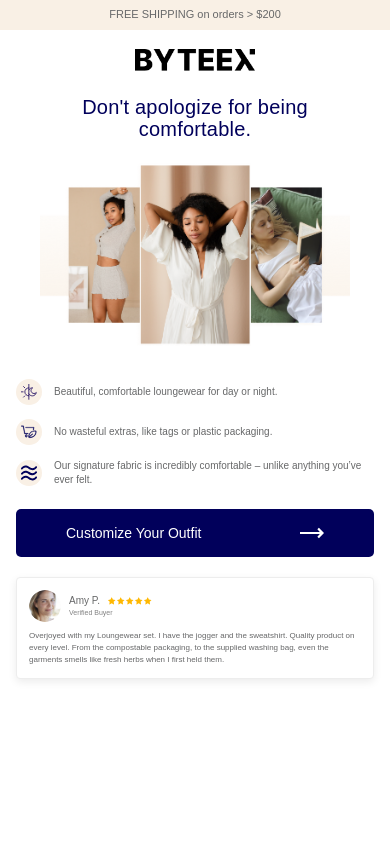
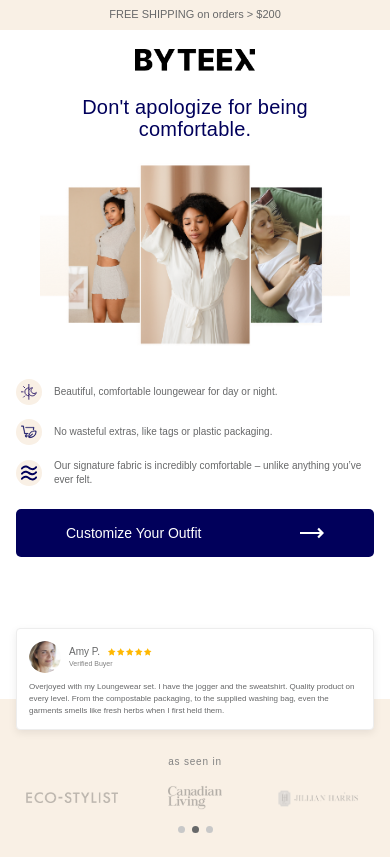
Before and after one commit to IhorKuzmenko/byteex-test-page, a Next.js app: page / in a window 390 px wide. Built offline with nearby package versions, Linux system fonts and the light colour scheme.

Commit message:
feat: add responsive as seen in section

```diff
--- a/app/page.tsx
+++ b/app/page.tsx
@@ -1,11 +1,13 @@
-import Header from "@/components/Header/Header";
-import Hero from "@/components/Hero/Hero";
+import AsSeenIn from '@/components/AsSeenIn/AsSeenIn';
+import Header from '@/components/Header/Header';
+import Hero from '@/components/Hero/Hero';
 
 export default function Home() {
   return (
     <main>
       <Header />
       <Hero />
+      <AsSeenIn />
     </main>
   );
 }
--- /dev/null
+++ b/components/AsSeenIn/AsSeenIn.module.css
@@ -0,0 +1,128 @@
+.section {
+  width: 100%;
+  background-color: var(--color-cream);
+}
+
+.container {
+  padding-top: 68px;
+  padding-bottom: 34px;
+}
+
+.title {
+  margin-bottom: 22px;
+
+  font-size: 12px;
+  font-weight: 400;
+  line-height: 1;
+  letter-spacing: 0.08em;
+  text-align: center;
+
+  color: var(--color-gray-light);
+}
+
+.logos {
+  display: grid;
+  grid-template-columns: repeat(5, minmax(0, 1fr));
+  align-items: center;
+  gap: 40px;
+}
+
+.logoItem {
+  display: flex;
+  align-items: center;
+  justify-content: center;
+
+  min-width: 0;
+}
+
+.logo {
+  display: block;
+
+  width: 100%;
+  max-width: 125px;
+  max-height: 32px;
+
+  object-fit: contain;
+}
+
+.pagination {
+  display: none;
+}
+
+/* =========================
+   Tablet
+========================= */
+
+@media screen and (max-width: 1023px) {
+  .logos {
+    gap: 22px;
+  }
+
+  .logo {
+    max-width: 125px;
+    max-height: 34px;
+  }
+}
+
+/* =========================
+   Mobile
+========================= */
+
+@media screen and (max-width: 767px) {
+  .container {
+    padding-top: 58px;
+    padding-bottom: 24px;
+  }
+
+  .title {
+    margin-bottom: 18px;
+
+    font-size: 10px;
+    font-weight: 400;
+    line-height: 1;
+    letter-spacing: 0.08em;
+    text-align: center;
+
+    color: var(--color-gray-light);
+  }
+
+  .logos {
+    grid-template-columns: repeat(3, minmax(0, 1fr));
+    gap: 12px;
+  }
+
+  .mobileHidden {
+    display: none;
+  }
+
+  .logo {
+    width: 100%;
+    max-width: 92px;
+    max-height: 25px;
+
+    object-fit: contain;
+  }
+
+  .pagination {
+    display: flex;
+    align-items: center;
+    justify-content: center;
+    gap: 7px;
+
+    margin-top: 16px;
+  }
+
+  .pagination span {
+    display: block;
+
+    width: 7px;
+    height: 7px;
+
+    background-color: #c8c8c8;
+    border-radius: 50%;
+  }
+
+  .pagination .activeDot {
+    background-color: var(--color-gray);
+  }
+}
--- /dev/null
+++ b/components/AsSeenIn/AsSeenIn.tsx
@@ -0,0 +1,63 @@
+import Image from 'next/image';
+
+import styles from './AsSeenIn.module.css';
+
+const logos = [
+  {
+    src: '/images/Artboard3_1.png',
+    alt: 'Eco-Stylist',
+  },
+  {
+    src: '/images/Artboard6_1.png',
+    alt: 'Canadian Living',
+  },
+  {
+    src: '/images/Artboard4_1.png',
+    alt: 'Jillian Harris',
+  },
+  {
+    src: '/images/Artboard2_1.png',
+    alt: 'The Eco Hub',
+  },
+  {
+    src: '/images/Artboard5_1.png',
+    alt: 'TrendHunter',
+  },
+];
+
+const AsSeenIn = () => {
+  return (
+    <section className={styles.section}>
+      <div className={`container ${styles.container}`}>
+        <p className={styles.title}>as seen in</p>
+
+        <div className={styles.logos}>
+          {logos.map((logo, index) => (
+            <div
+              className={`${styles.logoItem} ${
+                index > 2 ? styles.mobileHidden : ''
+              }`}
+              key={logo.src}
+            >
+              <Image
+                className={styles.logo}
+                src={logo.src}
+                alt={logo.alt}
+                width={190}
+                height={60}
+              />
+            </div>
+          ))}
+        </div>
+
+        <div className={styles.pagination} aria-hidden="true">
+          <span />
+          <span className={styles.activeDot} />
+          <span />
+        </div>
+      </div>
+    </section>
+  );
+};
+
+export default AsSeenIn;
--- /dev/null
+++ b/components/Benefits/Benefits.module.css
@@ -0,0 +1,63 @@
+import Image from 'next/image';
+
+import styles from './AsSeenIn.module.css';
+
+const logos = [
+  {
+    src: '/images/Artboard3_1.png',
+    alt: 'Eco-Stylist',
+  },
+  {
+    src: '/images/Artboard6_1.png',
+    alt: 'Canadian Living',
+  },
+  {
+    src: '/images/Artboard4_1.png',
+    alt: 'Jillian Harris',
+  },
+  {
+    src: '/images/Artboard2_1.png',
+    alt: 'The Eco Hub',
+  },
+  {
+    src: '/images/Artboard5_1.png',
+    alt: 'TrendHunter',
+  },
+];
+
+const AsSeenIn = () => {
+  return (
+    <section className={styles.section}>
+      <div className={`container ${styles.container}`}>
+        <p className={styles.title}>as seen in</p>
+
+        <div className={styles.logos}>
+          {logos.map((logo, index) => (
+            <div
+              className={`${styles.logoItem} ${
+                index > 2 ? styles.mobileHidden : ''
+              }`}
+              key={logo.src}
+            >
+              <Image
+                className={styles.logo}
+                src={logo.src}
+                alt={logo.alt}
+                width={190}
+                height={60}
+              />
+            </div>
+          ))}
+        </div>
+
+        <div className={styles.pagination} aria-hidden="true">
+          <span />
+          <span className={styles.activeDot} />
+          <span />
+        </div>
+      </div>
+    </section>
+  );
+};
+
+export default AsSeenIn;
--- a/components/Hero/Hero.module.css
+++ b/components/Hero/Hero.module.css
@@ -10,7 +10,7 @@
   column-gap: 80px;
 
   padding-top: 34px;
-  padding-bottom: 28px;
+  padding-bottom: 0;
 }
 
 .content {
@@ -118,6 +118,9 @@
 }
 
 .review {
+  position: relative;
+  z-index: 10;
+
   width: 330px;
   padding: 12px 14px;
 
@@ -125,6 +128,8 @@
   border: 1px solid var(--color-light-gray);
   border-radius: 4px;
   box-shadow: 0 3px 8px rgb(0 0 0 / 8%);
+
+  transform: translateY(50%);
 }
 
 .reviewHeader {
@@ -329,6 +334,8 @@
 
     width: 100%;
     padding: 12px;
+
+    transform: translateY(50%);
   }
 
   .avatar {
```
Also changed, not shown: components/Benefits/Benefits.tsx (added).
